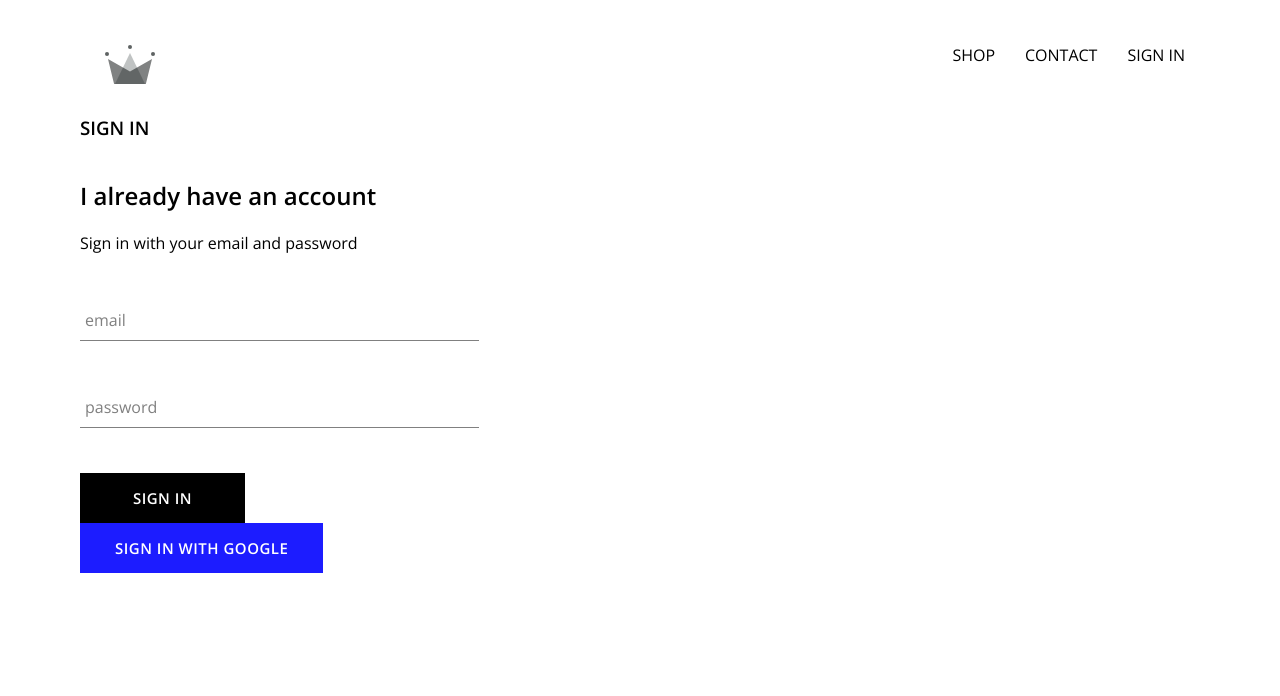
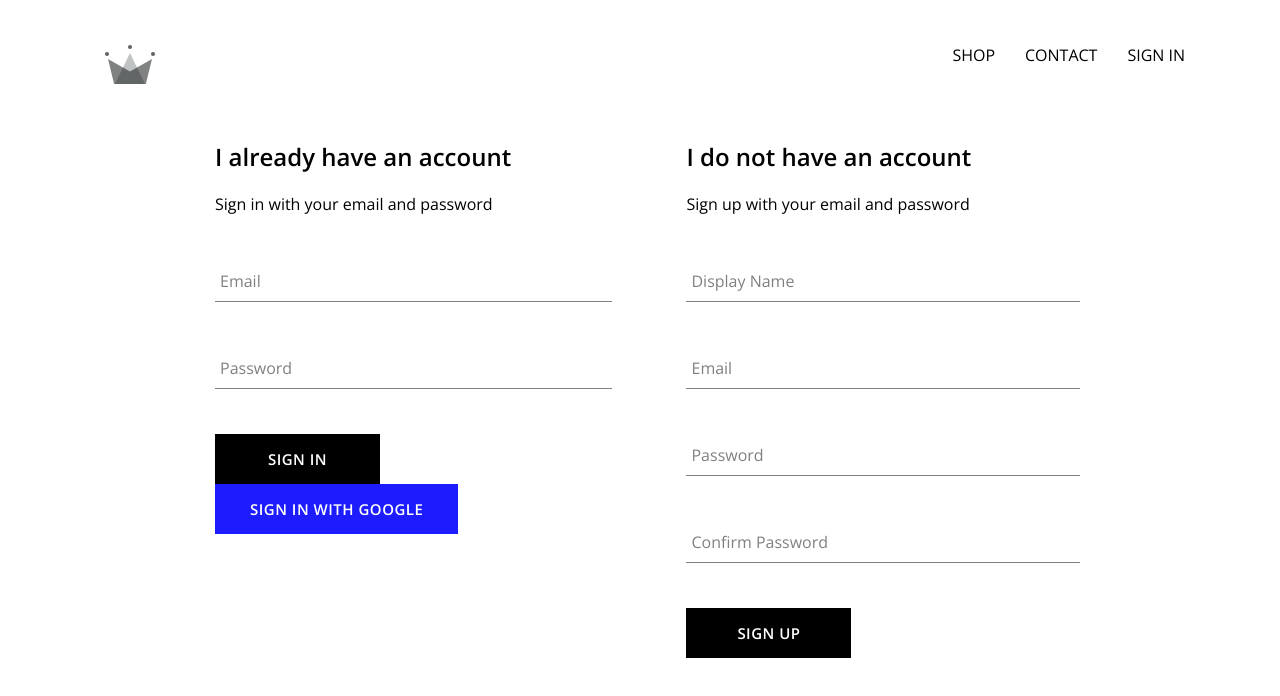
Before and after one commit to AlexanderPolzhofer/crwn_clothing_e-commerce, a React (Create React App) app: page /sign in a window 1280 px wide. Shown: the top 696 px of the page. Built offline with nearby package versions, Linux system fonts and the light colour scheme; no server answers.

Commit message:
adding sign up component

```diff
--- a/src/components/sign-in-and-sign-up-page/SignInAndSignUpPage.component.js
+++ b/src/components/sign-in-and-sign-up-page/SignInAndSignUpPage.component.js
@@ -1,13 +1,21 @@
 import React from 'react';
+
 import SignIn from '../sign-in/SignIn.component';
-import './SignInAndSignUpPage.component.scss';
+import SignUp from '../sign-up/SignUp.component';
+
+import './sign-in-and-sign-up.styles.scss';
 
 const SignInAndSignUp = () => {
     return (
+
         <div className='sign-in-and-sign-up'>
-            <h3>SIGN IN</h3>
             <SignIn />
+
+            <SignUp />
         </div>
+
+
+
     );
 }
 
--- /dev/null
+++ b/src/components/sign-in-and-sign-up-page/sign-in-and-sign-up.styles.scss
@@ -0,0 +1,6 @@
+.sign-in-and-sign-up {
+  width: 850px;
+  display: flex;
+  justify-content: space-between;
+  margin: 30px auto;
+}
--- a/src/components/sign-in/SignIn.component.jsx
+++ b/src/components/sign-in/SignIn.component.jsx
@@ -38,7 +38,7 @@
                         type='email'
                         value={this.state.email}
                         handleChange={this.handleChange}
-                        label='email'
+                        label='Email'
                         required />
 
                     <FormInput
@@ -46,7 +46,7 @@
                         type='password'
                         value={this.state.password}
                         handleChange={this.handleChange}
-                        label='password'
+                        label='Password'
                         required />
                     <CustomButton type='submit'>SIGN IN</CustomButton>
                     <CustomButton onClick={signInWithGoogle} isGoogleSingIn>SIGN IN WITH GOOGLE</CustomButton>
--- a/src/components/sign-in/SignIn.component.scss
+++ b/src/components/sign-in/SignIn.component.scss
@@ -4,6 +4,6 @@
     flex-direction: column;
 
     .title{
-    margin: 10px, 0;
+    margin: 10px 0;
     }
 }
--- /dev/null
+++ b/src/components/sign-up/SignUp.component.jsx
@@ -0,0 +1,99 @@
+import React from 'react';
+
+import FormInput from '../form-input/FormInput.component';
+import CustomButton from '../custom-button/CustomButton.component';
+
+import { auth, createUserProfileDocument } from '../../firebase/firebase.utils';
+import './sign-up.styles.scss';
+
+
+class SignUp extends React.Component {
+
+    constructor(props) {
+        super(props);
+        this.state = {
+            displayName: '',
+            email: '',
+            password: '',
+            confirmPassword: ''
+        }
+    }
+
+    handleSubmit = async event => {
+        event.preventDefault();
+        const { displayName, email, password, confirmPassword } = this.state;
+
+        if (password !== confirmPassword) {
+            alert("passwords don't match")
+            return;
+        }
+
+        try {
+            const { user } = await auth.createUserWithEmailAndPassword({ email, password });
+            await createUserProfileDocument(user, { displayName });
+
+            this.setState({
+                displayName: '',
+                email: '',
+                password: '',
+                confirmPassword: ''
+            })
+        } catch (error) {
+            console.log("error: " + error.message)
+        }
+    }
+
+    handleChange = event => {
+        const { name, value } = event.target;
+
+        this.setState({ [name]: value });
+    }
+
+    render() {
+        const { displayName, email, password, confirmPassword } = this.state;
+        return (
+            <div className='sign-up'>
+                <h2>I do not have an account</h2>
+                <span>Sign up with your email and password</span>
+                <form onSubmit={this.handleSubmit}>
+                    <FormInput
+                        type='text'
+                        name='displayName'
+                        value={displayName}
+                        onChange={this.handleChange}
+                        label='Display Name'
+                        required
+                    />
+                    <FormInput
+                        type='text'
+                        name='email'
+                        value={email}
+                        onChange={this.handleChange}
+                        label='Email'
+                        required
+                    />
+                    <FormInput
+                        type='password'
+                        name='password'
+                        value={password}
+                        onChange={this.handleChange}
+                        label='Password'
+                        required
+                    />
+                    <FormInput
+                        type='password'
+                        name='confirmPassword'
+                        value={confirmPassword}
+                        onChange={this.handleChange}
+                        label='Confirm Password'
+                        required
+                    />
+                    <CustomButton type='submit'>SIGN UP</CustomButton>
+                </form>
+            </div>
+        );
+    }
+
+}
+
+export default SignUp;
--- a/src/components/sign-up/sign-up.styles.scss
+++ b/src/components/sign-up/sign-up.styles.scss
@@ -2,8 +2,5 @@
   display: flex;
   flex-direction: column;
   width: 380px;
-
-  .title {
-    margin: 10px 0;
-  }
+  margin-left: 89px;
 }
```
Also changed, not shown: src/components/sign-up/SingUp.component.jsx (deleted, +0 -32 lines), src/components/sign-in-and-sign-up-page/SignInAndSignUpPage.component.scss (deleted).
